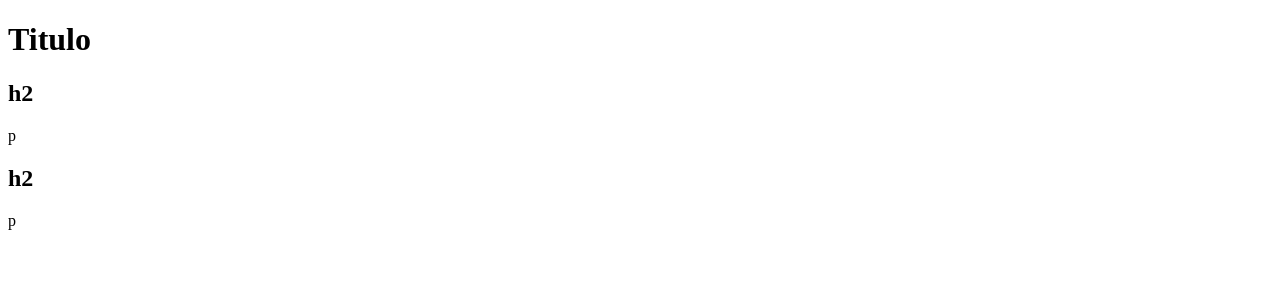
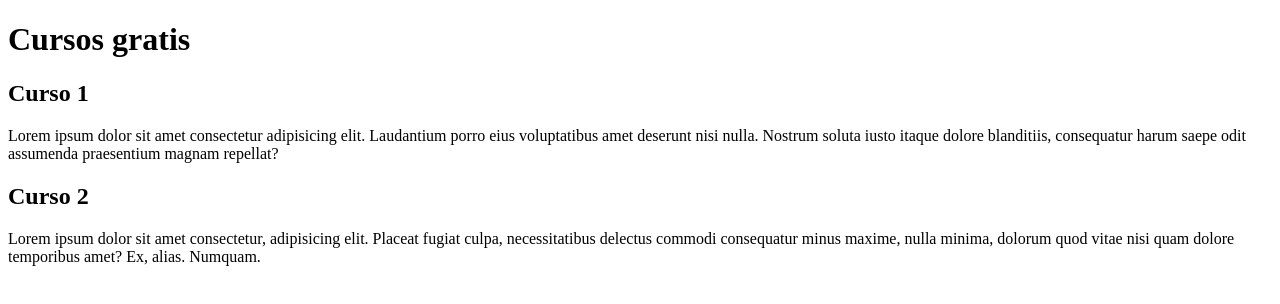
Before and after one commit to WellingtonGAlves/guanabara, a plain HTML site: page index.html in a window 1280 px wide. Drawn offline with Linux system fonts and the light colour scheme.

Commit message:
comecei a escrever o conteudo

```diff
--- a/index.html
+++ b/index.html
@@ -9,15 +9,15 @@
 <body>
     <main>
         <header>
-            <h1>Titulo</h1>
+            <h1>Cursos gratis</h1>
         </header>
         <article>
-            <h2>h2</h2>
-            <p>p</p>
+            <h2>Curso 1</h2>
+            <p>Lorem ipsum dolor sit amet consectetur adipisicing elit. Laudantium porro eius voluptatibus amet deserunt nisi nulla. Nostrum soluta iusto itaque dolore blanditiis, consequatur harum saepe odit assumenda praesentium magnam repellat?</p>
         </article>
         <article>
-            <h2>h2</h2>
-            <p>p</p>
+            <h2>Curso 2</h2>
+            <p>Lorem ipsum dolor sit amet consectetur, adipisicing elit. Placeat fugiat culpa, necessitatibus delectus commodi consequatur minus maxime, nulla minima, dolorum quod vitae nisi quam dolore temporibus amet? Ex, alias. Numquam.</p>
         </article>
     </main>
 </body>
```
